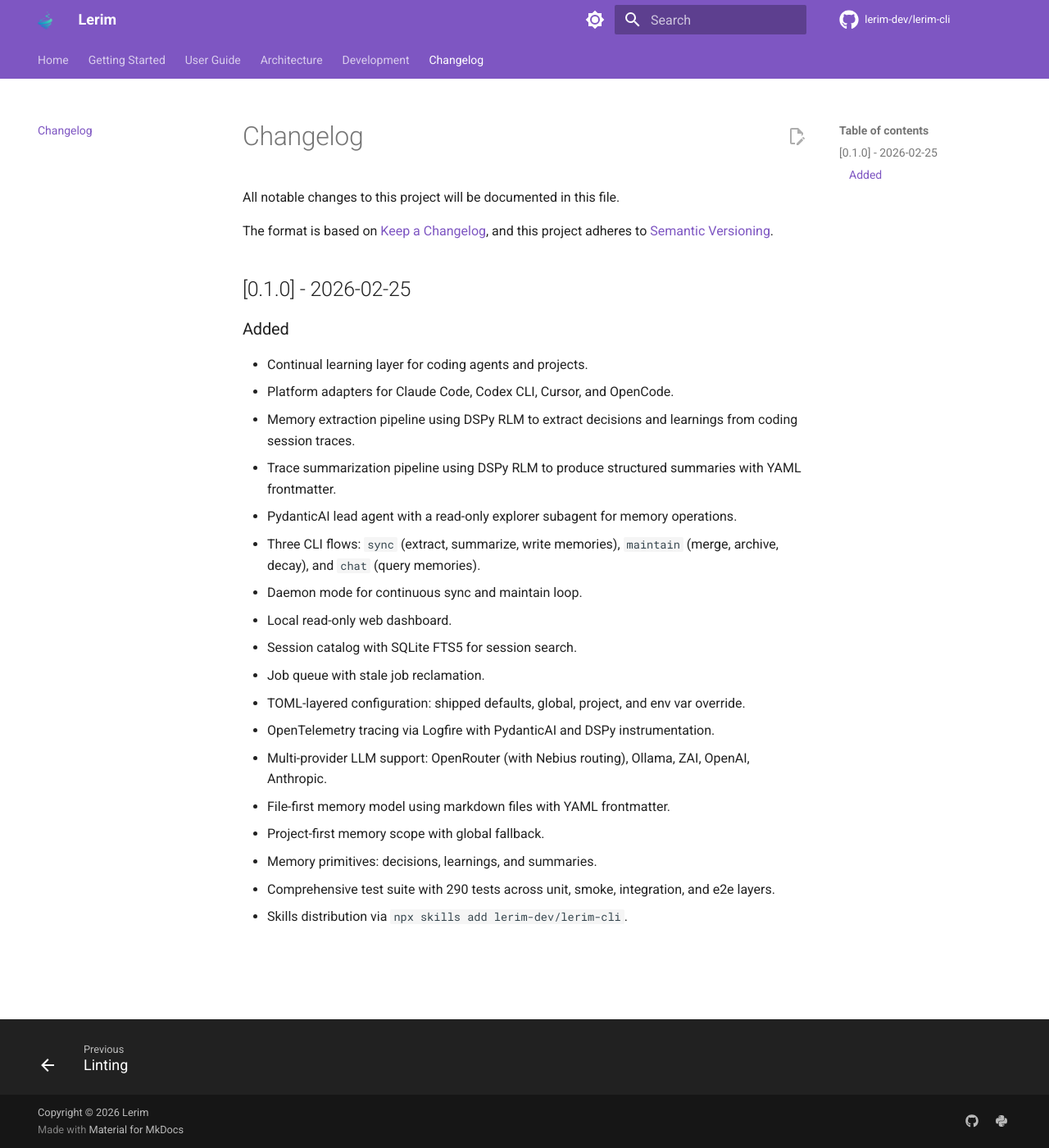
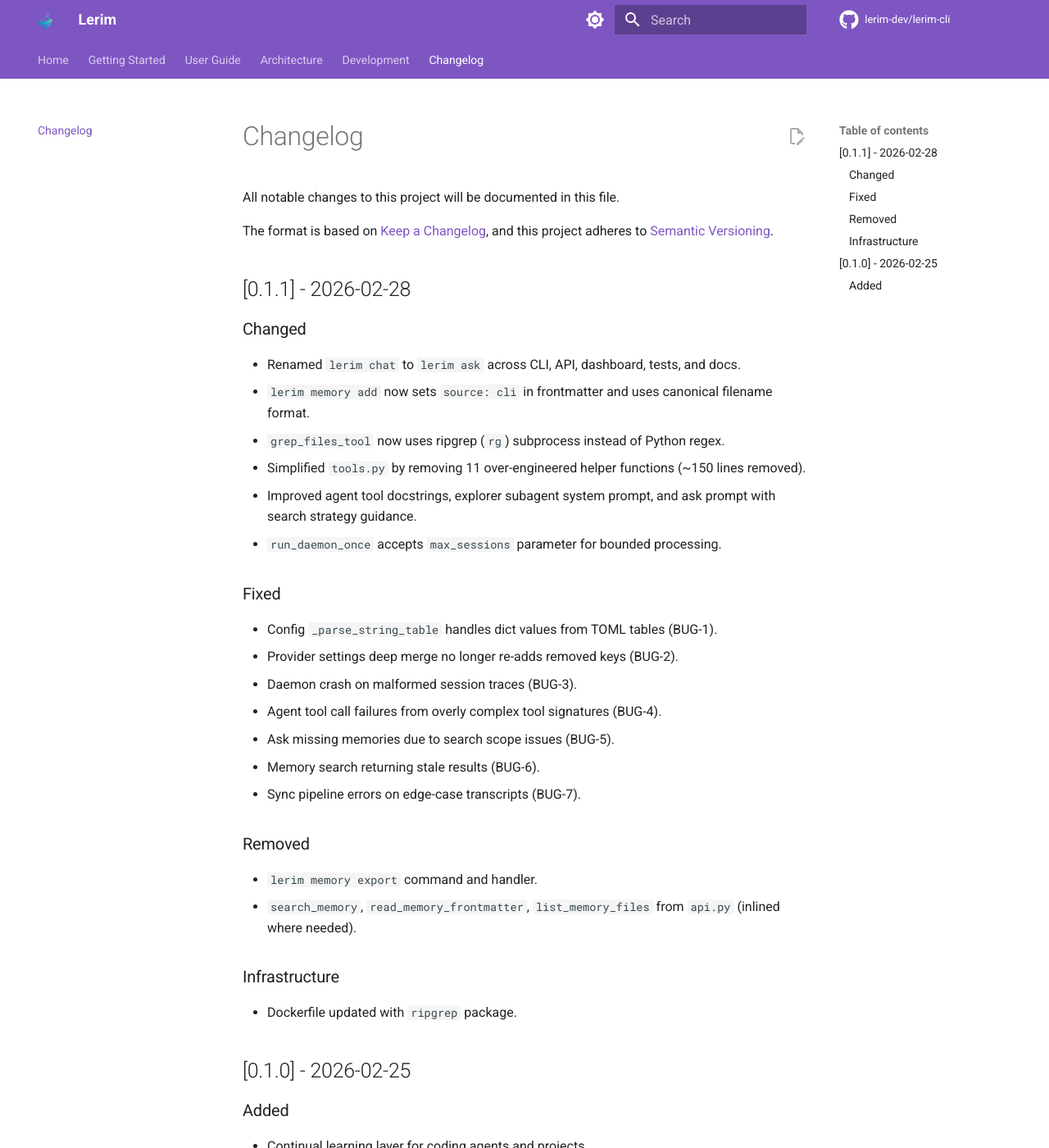
Before and after one commit to lerim-dev/lerim-cli, an MkDocs documentation site: the page built from docs/changelog.md, in a window 1280 px wide and 1400 px high. Shown: the whole window at 82% size. Built offline with MkDocs 1.6.1 and Material for MkDocs 9.7.7, drawn with Linux system fonts in a browser that asks for light colours; comment, search, counter and statistics services are not loaded.

Commit message:
docs: fix stale chat/export references, add v0.1.1 changelog entry

```diff
--- a/docs/changelog.md
+++ b/docs/changelog.md
@@ -3,6 +3,36 @@
 All notable changes to this project will be documented in this file.
 
 The format is based on [Keep a Changelog](https://keepachangelog.com/en/1.1.0/), and this project adheres to [Semantic Versioning](https://semver.org/spec/v2.0.0.html).
+
+## [0.1.1] - 2026-02-28
+
+### Changed
+
+- Renamed `lerim chat` to `lerim ask` across CLI, API, dashboard, tests, and docs.
+- `lerim memory add` now sets `source: cli` in frontmatter and uses canonical filename format.
+- `grep_files_tool` now uses ripgrep (`rg`) subprocess instead of Python regex.
+- Simplified `tools.py` by removing 11 over-engineered helper functions (~150 lines removed).
+- Improved agent tool docstrings, explorer subagent system prompt, and ask prompt with search strategy guidance.
+- `run_daemon_once` accepts `max_sessions` parameter for bounded processing.
+
+### Fixed
+
+- Config `_parse_string_table` handles dict values from TOML tables (BUG-1).
+- Provider settings deep merge no longer re-adds removed keys (BUG-2).
+- Daemon crash on malformed session traces (BUG-3).
+- Agent tool call failures from overly complex tool signatures (BUG-4).
+- Ask missing memories due to search scope issues (BUG-5).
+- Memory search returning stale results (BUG-6).
+- Sync pipeline errors on edge-case transcripts (BUG-7).
+
+### Removed
+
+- `lerim memory export` command and handler.
+- `search_memory`, `read_memory_frontmatter`, `list_memory_files` from `api.py` (inlined where needed).
+
+### Infrastructure
+
+- Dockerfile updated with `ripgrep` package.
 
 ## [0.1.0] - 2026-02-25
 
@@ -13,7 +43,7 @@
 - Memory extraction pipeline using DSPy RLM to extract decisions and learnings from coding session traces.
 - Trace summarization pipeline using DSPy RLM to produce structured summaries with YAML frontmatter.
 - PydanticAI lead agent with a read-only explorer subagent for memory operations.
-- Three CLI flows: `sync` (extract, summarize, write memories), `maintain` (merge, archive, decay), and `chat` (query memories).
+- Three CLI flows: `sync` (extract, summarize, write memories), `maintain` (merge, archive, decay), and `ask` (query memories).
 - Daemon mode for continuous sync and maintain loop.
 - Local read-only web dashboard.
 - Session catalog with SQLite FTS5 for session search.
```
Also changed, not shown: docs/architecture.md (+2 -2 lines), docs/dashboard.md (+1 -1 lines), docs/getting-started.md (+1 -1 lines), skills/lerim/cli-reference.md (+2 -2 lines), 1 other file.
